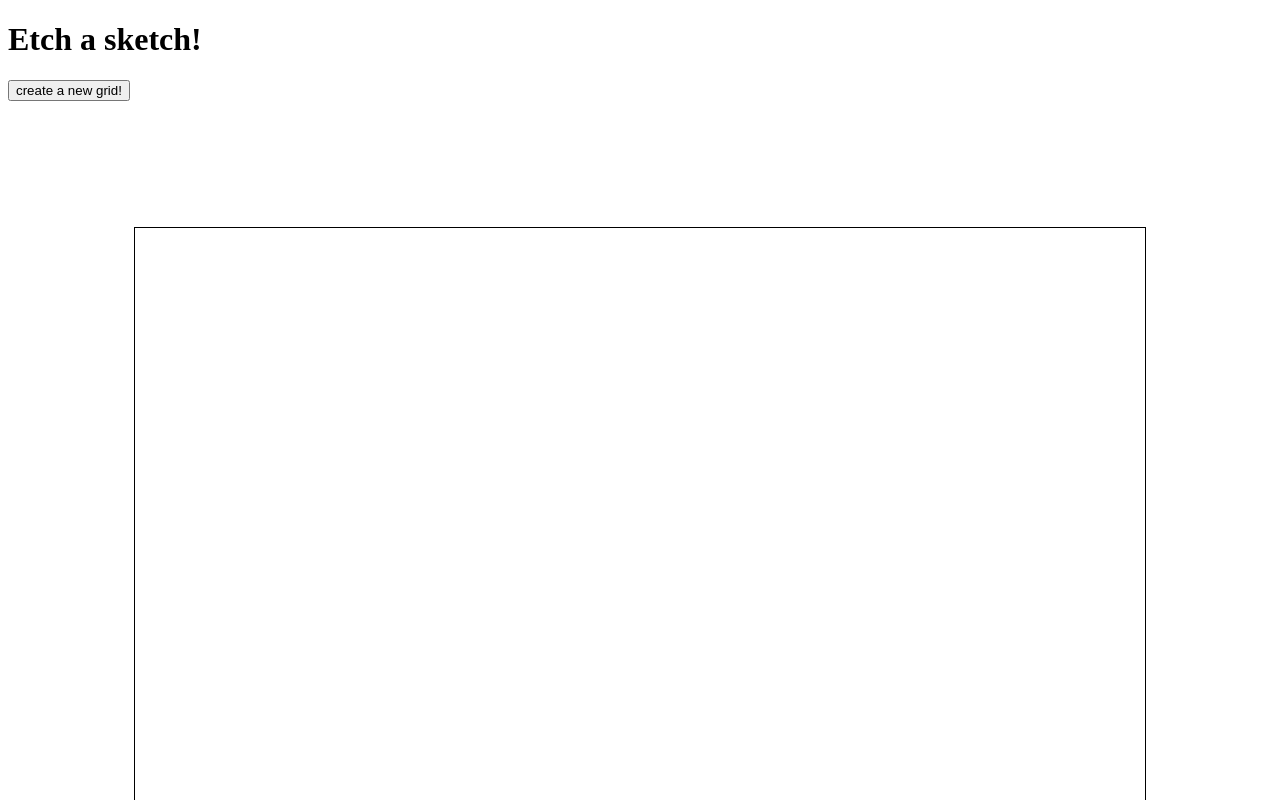
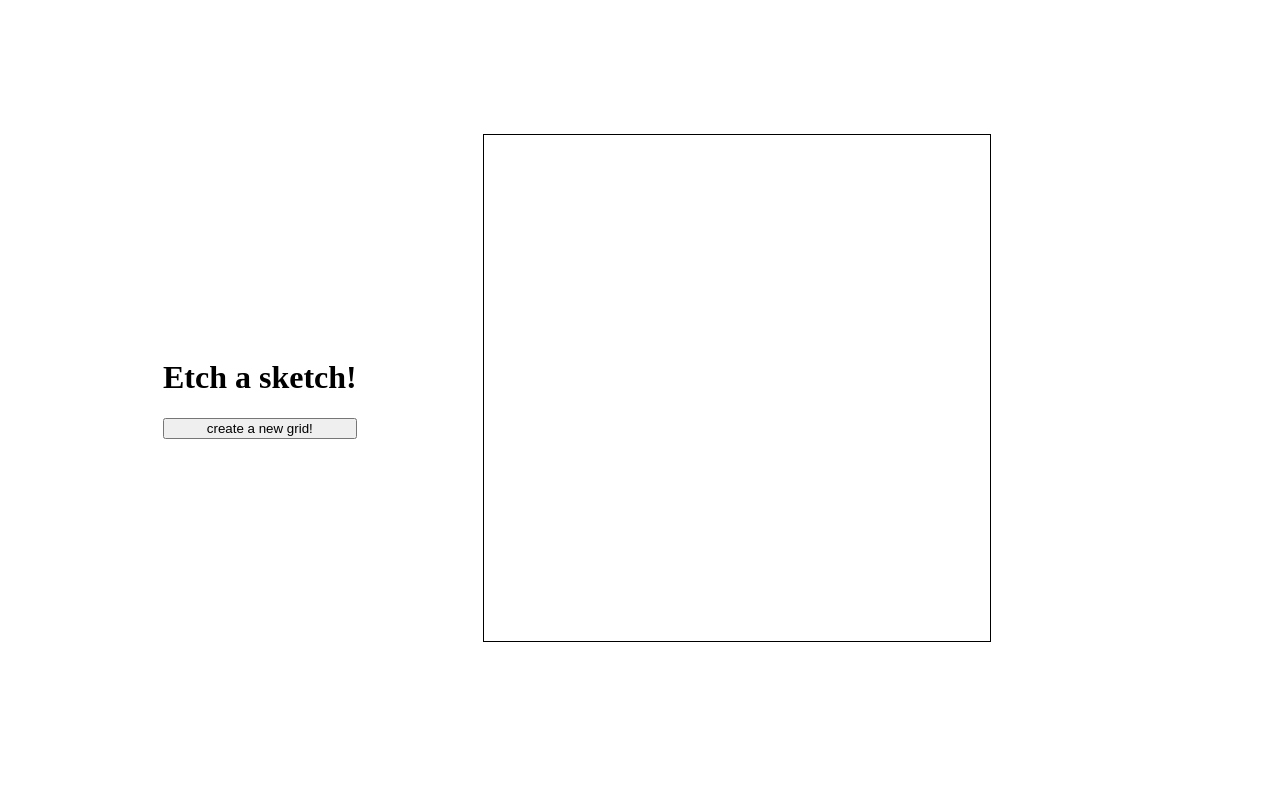
Before and after one commit to bobmcw/edit-EtchASketch, a plain HTML site: page index.html in a window 1280 px wide. Shown: the top 800 px of the page. Drawn offline with Linux system fonts and the light colour scheme.

Commit message:
made the site scale a bit nicer

```diff
--- a/index.html
+++ b/index.html
@@ -8,8 +8,10 @@
     <script src="script.js" defer></script>
 </head>
 <body>
+    <div class="header">
     <h1>Etch a sketch!</h1>
     <button class="newGrid">create a new grid!</button>
+    </div>
 
     <div class="container">
 
--- a/style.css
+++ b/style.css
@@ -1,3 +1,13 @@
+body{
+    display: flex;
+    flex-direction: row;
+    justify-content: center;
+}
+div.header{
+    display: flex;
+    flex-direction: column;
+    justify-content: center;
+}
 div.container{
     display: flex;
     flex-direction: column;
@@ -7,6 +17,7 @@ div.container{
     padding: 0px;
     border: solid black 1px;
     aspect-ratio: 1/1;
+    width: 40%;
 }
 div.square{
     margin: 0px;
```
